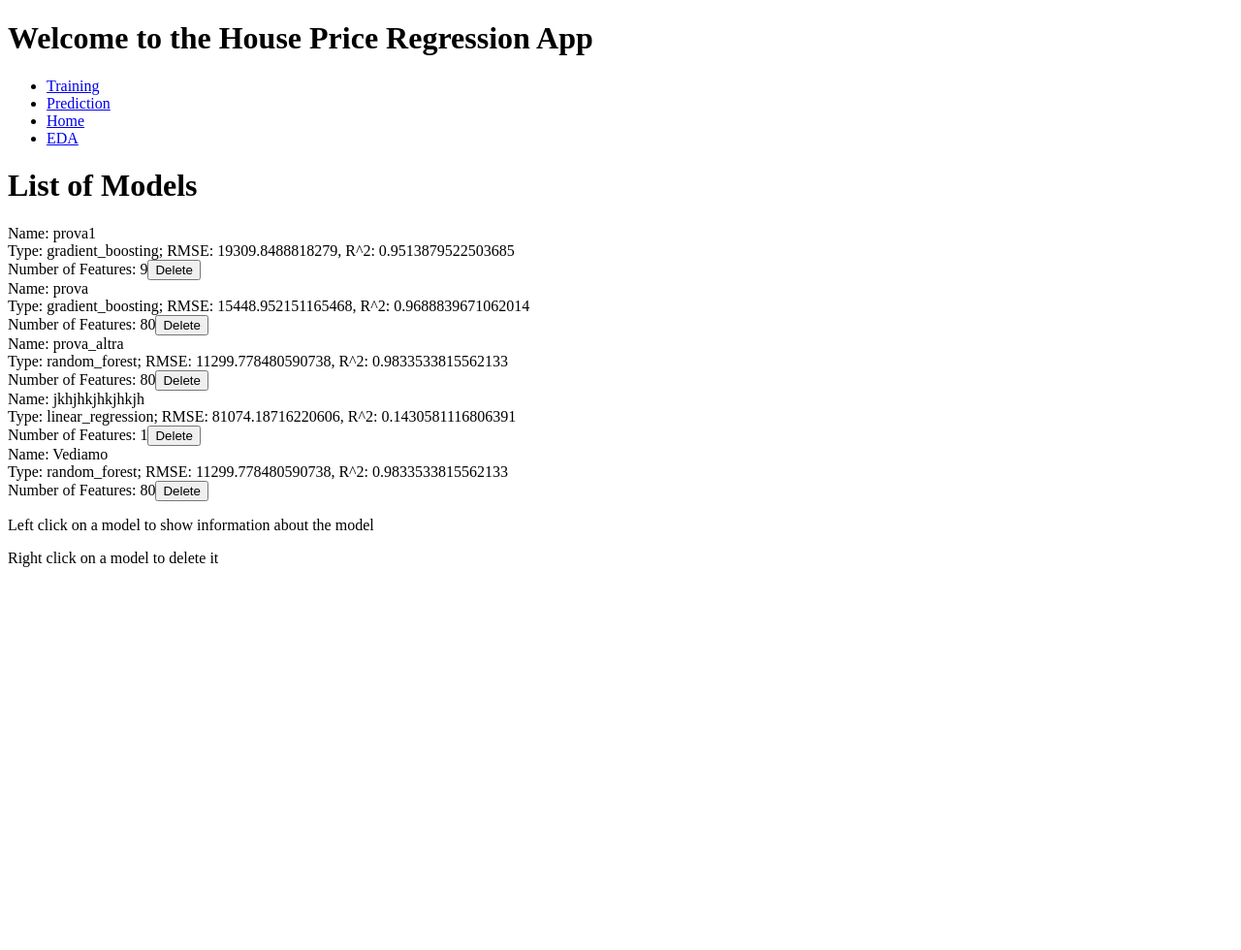
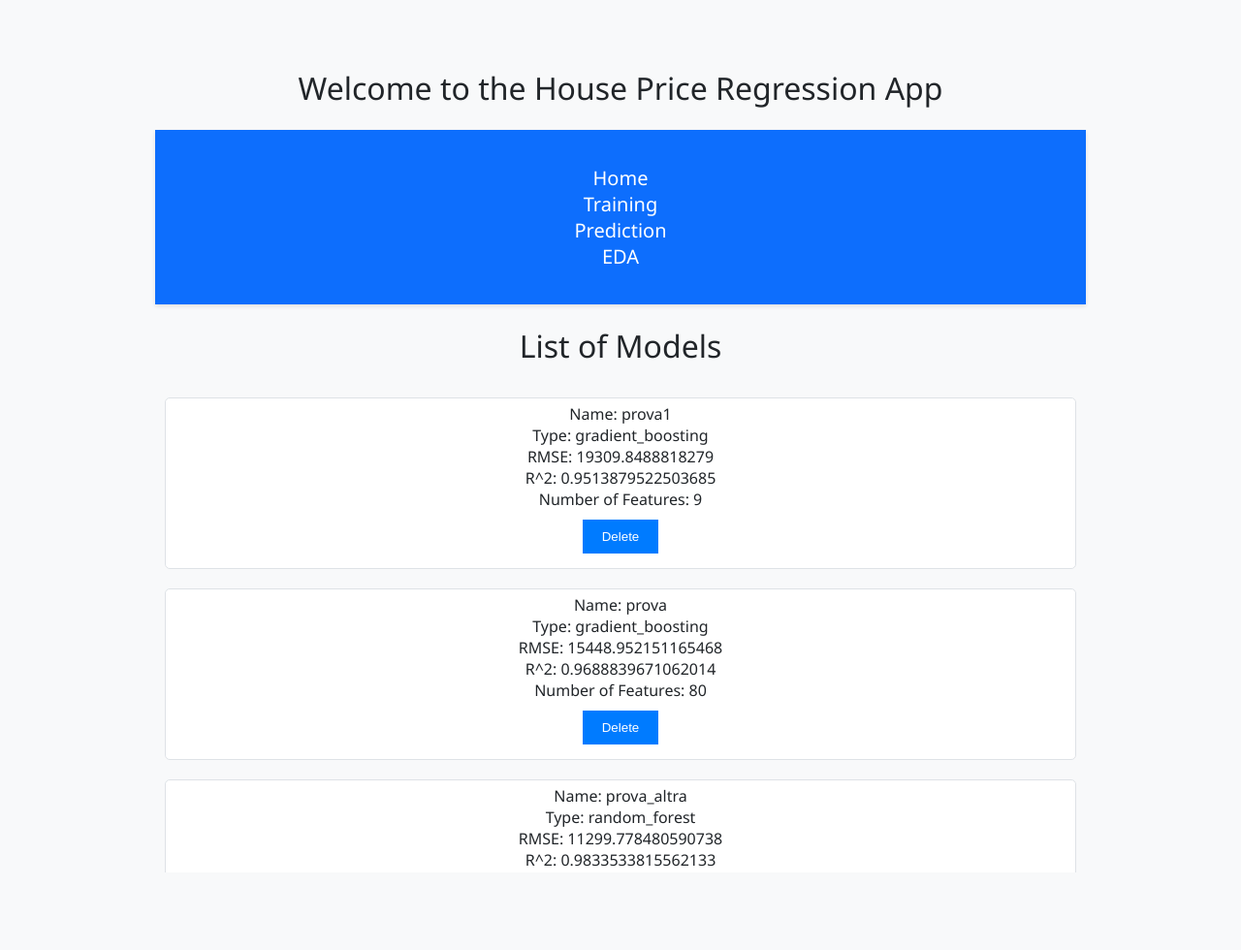
Before and after one commit to WormierGold204/House-Pricing-Regression, a Flask app: page /view_models in a window 1280 px wide. Shown: the top 980 px of the page at 97% size. Run offline with Flask 3, Linux system fonts and the light colour scheme; parts of the project's set-up code (start-up, migrations or seed data) failed here and were passed over.

Commit message:
Improve style for models and eda pages

```diff
--- a/static/css/models_style.css
+++ b/static/css/models_style.css
@@ -0,0 +1,89 @@
+body {
+    margin: 0;
+    font-family: "Segoe UI", Roboto, Helvetica, Arial, sans-serif;
+    background-color: #f8f9fa;
+    color: #212529;
+    text-align: center;
+    max-width: 960px;
+    margin: 2rem auto;
+    padding: 1rem;
+    display: flex;
+    flex-direction: column;
+}
+
+.navbar {
+    background-color: #0d6efd;
+    padding: 1rem;
+    color: white;
+    text-align: center;
+    font-size: 1.25rem;
+    font-weight: 500;
+    box-shadow: 0 2px 4px rgba(0,0,0,0.1);
+}
+
+.navbar ul {
+    list-style-type: none;
+    padding: 0;
+}
+
+.navbar a {
+    color: white;
+    text-decoration: none;
+    margin: 0 0.75rem;
+    transition: opacity 0.2s;
+}
+
+.navbar a:hover {
+    opacity: 0.85;
+}
+
+h1, h2, h3 {
+    color: #212529;
+    font-weight: 500;
+}
+
+h1 {
+    font-size: 2rem;
+}
+
+h2 {
+    font-size: 1.5rem;
+    color: #495057;
+}
+
+p {
+    margin: 5px auto;
+}
+
+#models-container {
+    max-height: 500px;
+    overflow-y: auto;
+    display: flex;
+    flex-direction: column;
+}
+
+.model {
+    border: 1px solid #dee2e6;
+    border-radius: 5px;
+    padding: 5px;
+    margin: 10px;
+    background-color: white;
+    cursor: pointer;
+    display: flex;
+    flex-direction: column;
+    align-items: center;
+}
+
+.delete-button {
+    color: white;
+    border: none;
+    margin: 10px;
+    padding: 10px 20px;
+    background-color: #007bff;
+    cursor: pointer;
+    max-width: fit-content;
+}
+
+.delete-button:hover {
+    background-color: #0056b3;
+}
--- a/static/css/prediction_style.css
+++ b/static/css/prediction_style.css
@@ -4,7 +4,6 @@ body {
     background-color: #f8f9fa;
     color: #212529;
     text-align: center;
-
     max-width: 960px;
     margin: 2rem auto;
     padding: 1rem;
--- a/static/css/training_style.css
+++ b/static/css/training_style.css
@@ -63,7 +63,7 @@ h2 {
     max-width: 1000px;
     margin: 10 auto;
     padding: 20px;
-    background-color: #f8f9fa;
+    background-color: white;
     display: flex;
     flex-direction: column;
 }
--- a/static/js/models_script.js
+++ b/static/js/models_script.js
@@ -15,14 +15,16 @@ async function loadModels(container) {
 
     models.forEach(model => {
         let div = document.createElement("div")
+        div.classList.add("model")
 
         // Label to display information about the model
         let model_label = document.createElement("label")
-        model_label.innerText = `Name: ${model.name}\n Type: ${model.type}; RMSE: ${model.rmse}, R^2: ${model.r2}\n Number of Features: ${model.features.length}`
+        model_label.innerText = `Name: ${model.name}\nType: ${model.type}\nRMSE: ${model.rmse}\nR^2: ${model.r2}\nNumber of Features: ${model.features.length}`
 
         // Button to delete the model
         let button = document.createElement("button")
         button.innerText = "Delete"
+        button.classList.add("delete-button")
 
         // Listener to permanently delete the model on button click
         button.addEventListener("click", async () => {
--- a/templates/models.html
+++ b/templates/models.html
@@ -10,11 +10,11 @@
 <body>
     <header>
         <h1>Welcome to the House Price Regression App</h1>
-        <nav>
+        <nav class="navbar">
             <ul>
+                <li><a href="{{ url_for('home') }}">Home</a></li>
                 <li><a href="{{ url_for('train') }}">Training</a></li>
                 <li><a href="{{ url_for('prediction') }}">Prediction</a></li>
-                <li><a href="{{ url_for('home') }}">Home</a></li>
                 <li><a href="{{ url_for('eda') }}">EDA</a></li>
             </ul>
         </nav>
@@ -22,7 +22,5 @@
     <body>
         <h1>List of Models</h1>
         <div id="models-container"></div>
-        <p>Left click on a model to show information about the model</p>
-        <p>Right click on a model to delete it</p>
     </body>
 </html>
```
Also changed, not shown: static/css/eda_style.css (+75 -0 lines), templates/eda.html (+10 -7 lines), static/eda/saleprice_vs_building_class.png, static/eda/saleprice_vs_garage_cars.png, static/eda/saleprice_vs_roof_style.png.
